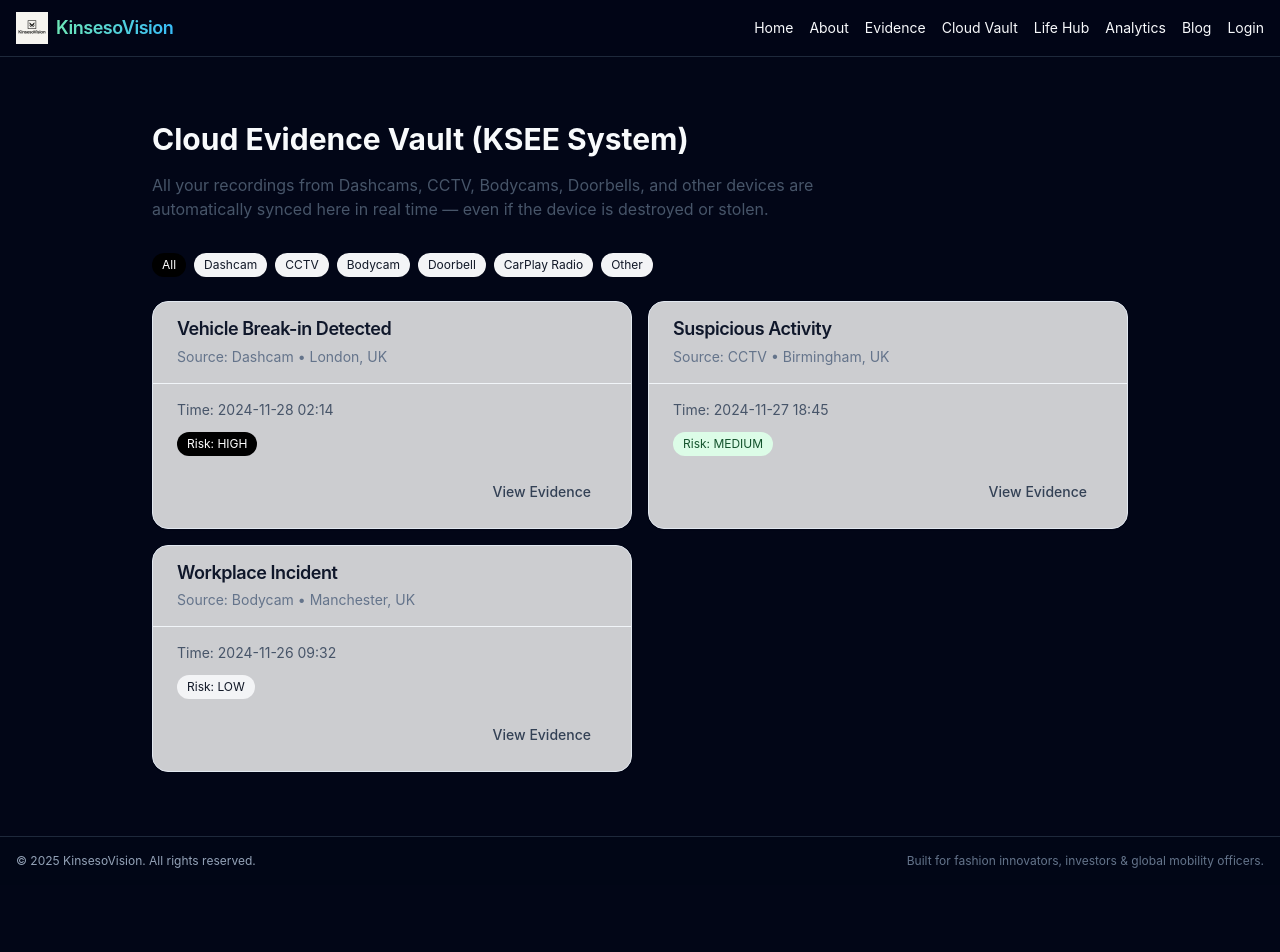
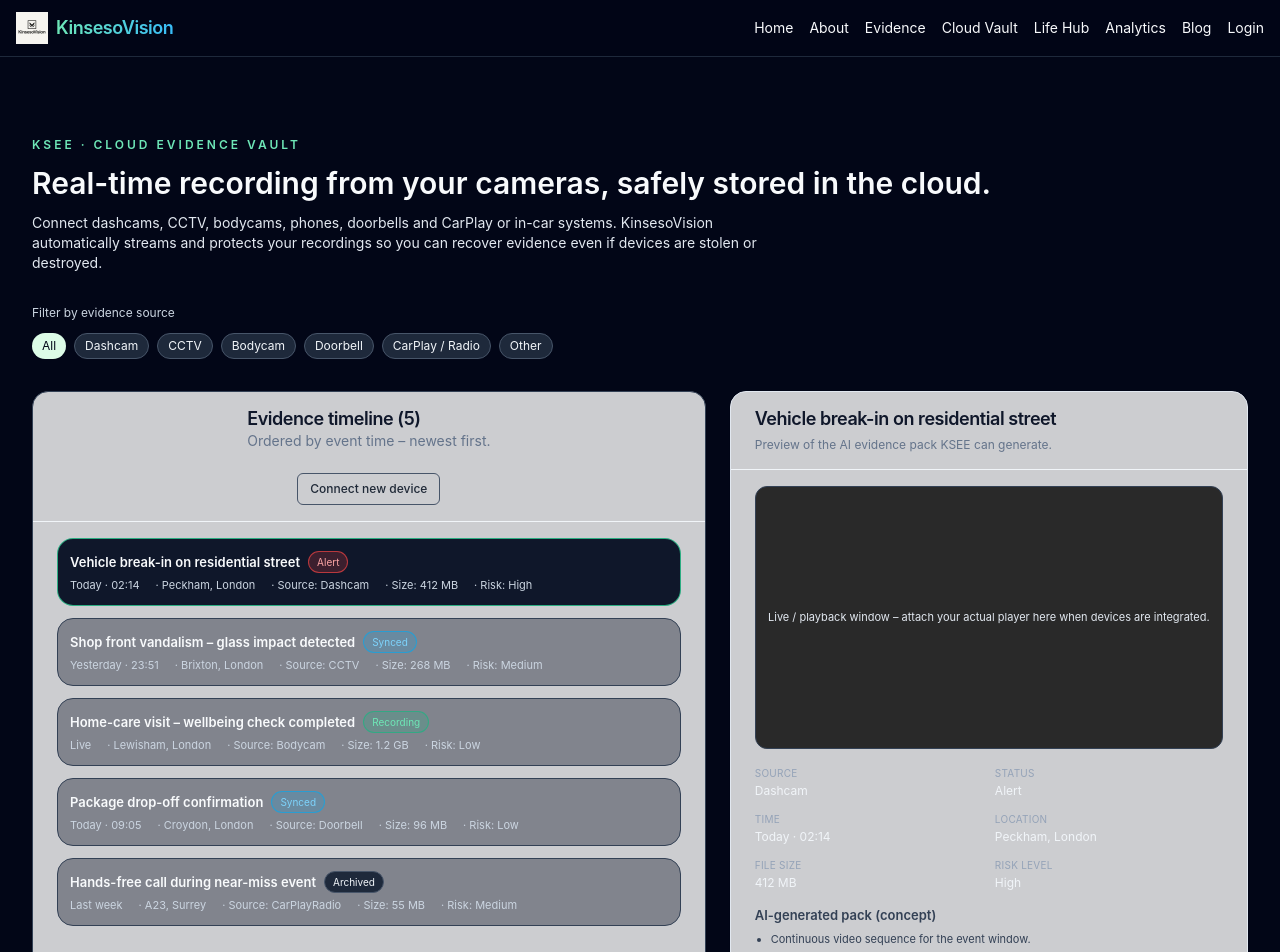
Before and after one commit to Kinseso/KinsesoVision, a Next.js app: page /cloud in a window 1280 px wide. Shown: the top 952 px of the page. Before the commit the page ends 885 px from the top, so only its background shows below. Built offline with nearby package versions, Linux system fonts and the light colour scheme.

Commit message:
Fix Badge variants on cloud evidence filters

```diff
--- a/app/cloud/page.tsx
+++ b/app/cloud/page.tsx
@@ -1,7 +1,6 @@
 "use client";
 
 import React, { useState } from "react";
-
 import {
   Card,
   CardHeader,
@@ -9,198 +8,285 @@ import {
   CardDescription,
   CardContent,
 } from "../../src/components/ui/card";
-
 import { Badge } from "../../src/components/ui/badge";
 import { Button } from "../../src/components/ui/button";
 
-// -----------------------------
-// TYPES
-// -----------------------------
-
-type EvidenceSource =
-  | "All"
-  | "Dashcam"
-  | "CCTV"
-  | "Bodycam"
-  | "Doorbell"
-  | "CarPlayRadio"
-  | "Other";
-
 type EvidenceItem = {
   id: number;
-  source: EvidenceSource;
+  source: string;
   title: string;
+  status: "Recording" | "Synced" | "Alert" | "Archived";
+  time: string;
   location: string;
-  time: string;
-  risk: "low" | "medium" | "high";
+  size: string;
+  risk: "Low" | "Medium" | "High";
 };
 
-// -----------------------------
-// SAMPLE DATA
-// -----------------------------
-
-const evidenceData: EvidenceItem[] = [
+const SAMPLE_EVIDENCE: EvidenceItem[] = [
   {
     id: 1,
     source: "Dashcam",
-    title: "Vehicle Break-in Detected",
-    location: "London, UK",
-    time: "2024-11-28 02:14",
-    risk: "high",
+    title: "Vehicle break-in on residential street",
+    status: "Alert",
+    time: "Today · 02:14",
+    location: "Peckham, London",
+    size: "412 MB",
+    risk: "High",
   },
   {
     id: 2,
     source: "CCTV",
-    title: "Suspicious Activity",
-    location: "Birmingham, UK",
-    time: "2024-11-27 18:45",
-    risk: "medium",
+    title: "Shop front vandalism – glass impact detected",
+    status: "Synced",
+    time: "Yesterday · 23:51",
+    location: "Brixton, London",
+    size: "268 MB",
+    risk: "Medium",
   },
   {
     id: 3,
     source: "Bodycam",
-    title: "Workplace Incident",
-    location: "Manchester, UK",
-    time: "2024-11-26 09:32",
-    risk: "low",
+    title: "Home-care visit – wellbeing check completed",
+    status: "Recording",
+    time: "Live",
+    location: "Lewisham, London",
+    size: "1.2 GB",
+    risk: "Low",
+  },
+  {
+    id: 4,
+    source: "Doorbell",
+    title: "Package drop-off confirmation",
+    status: "Synced",
+    time: "Today · 09:05",
+    location: "Croydon, London",
+    size: "96 MB",
+    risk: "Low",
+  },
+  {
+    id: 5,
+    source: "CarPlayRadio",
+    title: "Hands-free call during near-miss event",
+    status: "Archived",
+    time: "Last week",
+    location: "A23, Surrey",
+    size: "55 MB",
+    risk: "Medium",
   },
 ];
 
-// -----------------------------
-// UI PAGE COMPONENT
-// -----------------------------
+const SOURCES = [
+  "All",
+  "Dashcam",
+  "CCTV",
+  "Bodycam",
+  "Doorbell",
+  "CarPlayRadio",
+  "Other",
+];
 
 export default function CloudEvidencePage() {
-  const [filter, setFilter] = useState<EvidenceSource>("All");
+  const [filter, setFilter] = useState<string>("All");
+  const [selectedId, setSelectedId] = useState<number | null>(1);
 
-  const filteredEvidence =
-    filter === "All"
-      ? evidenceData
-      : evidenceData.filter((item) => item.source === filter);
+  const visibleEvidence = SAMPLE_EVIDENCE.filter(
+    (item) => filter === "All" || item.source === filter,
+  );
+
+  const selected =
+    visibleEvidence.find((e) => e.id === selectedId) || visibleEvidence[0];
 
   return (
-    <main className="max-w-5xl mx-auto p-6">
-      <h1 className="text-3xl font-bold mb-4">
-        Cloud Evidence Vault (KSEE System)
+    <main className="bg-slate-950 text-slate-50 min-h-screen">
+      <div className="max-w-7xl mx-auto px-4 py-10 space-y-8">
+        {/* Header */}
+        <section className="space-y-3">
+          <p className="text-xs font-semibold tracking-[0.25em] text-emerald-300 uppercase">
+            KSEE · Cloud Evidence Vault
+          </p>
+          <h1 className="text-2xl sm:text-3xl font-semibold">
+            Real-time recording from your cameras, safely stored in the cloud.
           </h1>
-      <p className="text-slate-600 max-w-2xl mb-8">
-        All your recordings from Dashcams, CCTV, Bodycams, Doorbells, and other
-        devices are automatically synced here in real time — even if the device
-        is destroyed or stolen.
+          <p className="text-sm text-slate-200 max-w-3xl">
+            Connect dashcams, CCTV, bodycams, phones, doorbells and CarPlay or
+            in-car systems. KinsesoVision automatically streams and protects your
+            recordings so you can recover evidence even if devices are stolen or
+            destroyed.
           </p>
+        </section>
 
-      {/* ----------------------------- */}
-      {/* FILTER CONTROLS */}
-      {/* ----------------------------- */}
+        {/* Filters */}
+            <section className="space-y-3">
+          <p className="text-xs text-slate-300">Filter by evidence source</p>
+          <div className="flex flex-wrap gap-2 text-xs">
+            {SOURCES.map((s) => (
+              <Badge
+                key={s}
+                variant={filter === s ? "green" : "secondary"}
+                className={
+                  filter === s
+                    ? "bg-emerald-500 text-slate-950 hover:bg-emerald-400"
+                    : "bg-slate-800 text-slate-100 hover:bg-slate-700 border border-slate-600"
+                }
+                onClick={() => setFilter(s)}
+              >
+                {s === "CarPlayRadio" ? "CarPlay / Radio" : s}
+              </Badge>
+            ))}
+          </div>
+        </section>
 
-      <div className="flex flex-wrap gap-2 mb-6 text-xs">
+        {/* Main layout */}
+        <section className="grid gap-6 lg:grid-cols-[1.3fr,1fr]">
+          {/* Evidence list */}
+          <Card className="bg-slate-900/80 border-slate-700">
+            <CardHeader className="flex flex-row items-center justify-between gap-4">
+              <div>
+                <CardTitle className="text-base">
+                  Evidence timeline ({visibleEvidence.length})
+                </CardTitle>
+                <CardDescription>
+                  Ordered by event time – newest first.
+                </CardDescription>
+              </div>
+              <Button size="sm" variant="outline" className="border-slate-600">
+                Connect new device
+              </Button>
+            </CardHeader>
+            <CardContent className="space-y-3 text-xs text-slate-200">
+              {visibleEvidence.length === 0 && (
+                <div className="text-slate-400 py-10 text-center text-xs">
+                  No evidence yet for this source. Connect a device or adjust
+                  the filter above.
+                </div>
+              )}
 
-        <Badge
-          variant={filter === "All" ? "default" : "secondary"}
-          className="cursor-pointer"
-          onClick={() => setFilter("All")}
+              <ul className="space-y-3">
+                {visibleEvidence.map((item) => (
+                  <li key={item.id}>
+                    <button
+                      type="button"
+                      className={`w-full text-left rounded-2xl border px-3 py-3 flex flex-col gap-1 transition-all duration-150 ${
+                        selected && selected.id === item.id
+                          ? "border-emerald-400/80 bg-slate-900"
+                          : "border-slate-700 bg-slate-900/40 hover:border-emerald-400/60 hover:bg-slate-900/70"
+                      }`}
+                      onClick={() => setSelectedId(item.id)}
                     >
-          All
-        </Badge>
+                      <div className="flex items-center justify-between gap-2">
+                        <span className="font-semibold text-slate-50 text-[13px]">
+                          {item.title}
+                        </span>
+                        <StatusPill status={item.status} />
+                      </div>
+                      <div className="flex flex-wrap gap-x-4 gap-y-1 text-[11px] text-slate-300">
+                        <span>{item.time}</span>
+                        <span>· {item.location}</span>
+                        <span>· Source: {item.source}</span>
+                        <span>· Size: {item.size}</span>
+                        <span>· Risk: {item.risk}</span>
+                      </div>
+                    </button>
+                  </li>
+                ))}
+              </ul>
+            </CardContent>
+          </Card>
 
-        <Badge
-          variant={filter === "Dashcam" ? "green" : "secondary"}
-          className="cursor-pointer"
-          onClick={() => setFilter("Dashcam")}
-        >
-          Dashcam
-        </Badge>
-
-        <Badge
-          variant={filter === "CCTV" ? "green" : "secondary"}
-          className="cursor-pointer"
-          onClick={() => setFilter("CCTV")}
-        >
-          CCTV
-        </Badge>
-
-        <Badge
-          variant={filter === "Bodycam" ? "green" : "secondary"}
-          className="cursor-pointer"
-          onClick={() => setFilter("Bodycam")}
-        >
-          Bodycam
-        </Badge>
-
-        <Badge
-          variant={filter === "Doorbell" ? "green" : "secondary"}
-          className="cursor-pointer"
-          onClick={() => setFilter("Doorbell")}
-        >
-          Doorbell
-        </Badge>
-
-        <Badge
-          variant={filter === "CarPlayRadio" ? "green" : "secondary"}
-          className="cursor-pointer"
-          onClick={() => setFilter("CarPlayRadio")}
-        >
-          CarPlay Radio
-        </Badge>
-
-        <Badge
-          variant={filter === "Other" ? "green" : "secondary"}
-          className="cursor-pointer"
-          onClick={() => setFilter("Other")}
-        >
-          Other
-        </Badge>
-
+          {/* Selected evidence details */}
+          <Card className="bg-slate-900/90 border-emerald-500/60">
+            <CardHeader>
+              <CardTitle className="text-base">
+                {selected ? selected.title : "Evidence details"}
+              </CardTitle>
+              <CardDescription className="text-xs">
+                Preview of the AI evidence pack KSEE can generate.
+              </CardDescription>
+            </CardHeader>
+            <CardContent className="space-y-4 text-xs text-slate-200">
+              {/* Video placeholder */}
+              <div className="rounded-xl overflow-hidden border border-slate-700 bg-black/80 aspect-video flex items-center justify-center text-[11px] text-slate-200">
+                Live / playback window – attach your actual player here when
+                devices are integrated.
               </div>
 
-      {/* ----------------------------- */}
-      {/* RESULTS LIST */}
-      {/* ----------------------------- */}
+              {selected && (
+                <>
+                  <div className="grid grid-cols-2 gap-3">
+                    <InfoRow label="Source" value={selected.source} />
+                    <InfoRow label="Status" value={selected.status} />
+                    <InfoRow label="Time" value={selected.time} />
+                    <InfoRow label="Location" value={selected.location} />
+                    <InfoRow label="File size" value={selected.size} />
+                    <InfoRow label="Risk level" value={selected.risk} />
+                  </div>
 
-      <div className="grid grid-cols-1 md:grid-cols-2 gap-4">
+                  <div className="space-y-2">
+                    <h3 className="font-semibold text-[13px]">
+                      AI-generated pack (concept)
+                    </h3>
+                    <ul className="list-disc pl-4 space-y-1 text-[11px]">
+                      <li>Continuous video sequence for the event window.</li>
+                      <li>Timeline of key frames and detected events.</li>
+                      <li>Approximate location and geo-time logs.</li>
+                      <li>
+                        Abstracted description of persons / vehicles without
+                        revealing sensitive details by default.
+                      </li>
+                      <li>PDF summary export for authorities and insurers.</li>
+                    </ul>
+                  </div>
 
-        {filteredEvidence.map((item) => (
-          <Card key={item.id} className="shadow-sm hover:shadow-md transition">
-            <CardHeader>
-              <CardTitle>{item.title}</CardTitle>
-              <CardDescription>
-                Source: {item.source} • {item.location}
-              </CardDescription>
-            </CardHeader>
-
-            <CardContent>
-              <p className="text-sm text-slate-600 mb-3">Time: {item.time}</p>
-
-              <Badge
-                variant={
-                  item.risk === "high"
-                    ? "default"
-                    : item.risk === "medium"
-                    ? "green"
-                    : "secondary"
-                }
+                  <div className="flex flex-wrap gap-2">
+                    <Button size="sm">Generate evidence pack</Button>
+                    <Button
+                      size="sm"
+                      variant="outline"
+                      className="border-slate-600"
                     >
-                Risk: {item.risk.toUpperCase()}
-              </Badge>
-
-              <div className="mt-4 flex justify-end">
+                      Download secure copy
+                    </Button>
                     <Button
-                  variant="default"
-                  onClick={() => alert("Open evidence viewer")}
+                      size="sm"
+                      variant="ghost"
+                      className="text-slate-300"
                     >
-                  View Evidence
+                      Share with trusted contact
                     </Button>
                   </div>
+                </>
+              )}
             </CardContent>
           </Card>
-        ))}
-
-        {filteredEvidence.length === 0 && (
-          <p className="text-slate-500 text-center col-span-full mt-10">
-            No evidence records match your filter.
-          </p>
-        )}
+        </section>
       </div>
     </main>
   );
 }
+
+function StatusPill({ status }: { status: EvidenceItem["status"] }) {
+  let color =
+    "bg-slate-800 text-slate-100 border border-slate-600 text-[10px] px-2 py-0.5 rounded-full";
+  if (status === "Recording")
+    color =
+      "bg-emerald-500/20 text-emerald-300 border border-emerald-500/60 text-[10px] px-2 py-0.5 rounded-full";
+  if (status === "Alert")
+    color =
+      "bg-red-500/20 text-red-300 border border-red-500/70 text-[10px] px-2 py-0.5 rounded-full";
+  if (status === "Synced")
+    color =
+      "bg-sky-500/20 text-sky-300 border border-sky-500/70 text-[10px] px-2 py-0.5 rounded-full";
+
+  return <span className={color}>{status}</span>;
+}
+
+function InfoRow({ label, value }: { label: string; value: string }) {
+  return (
+    <div className="space-y-0.5">
+      <p className="text-[10px] text-slate-400 uppercase tracking-wide">
+        {label}
+      </p>
+      <p className="text-[12px] text-slate-100">{value}</p>
+    </div>
+  );
+}
```
Lines whose indentation alone changed are shown as unchanged.
